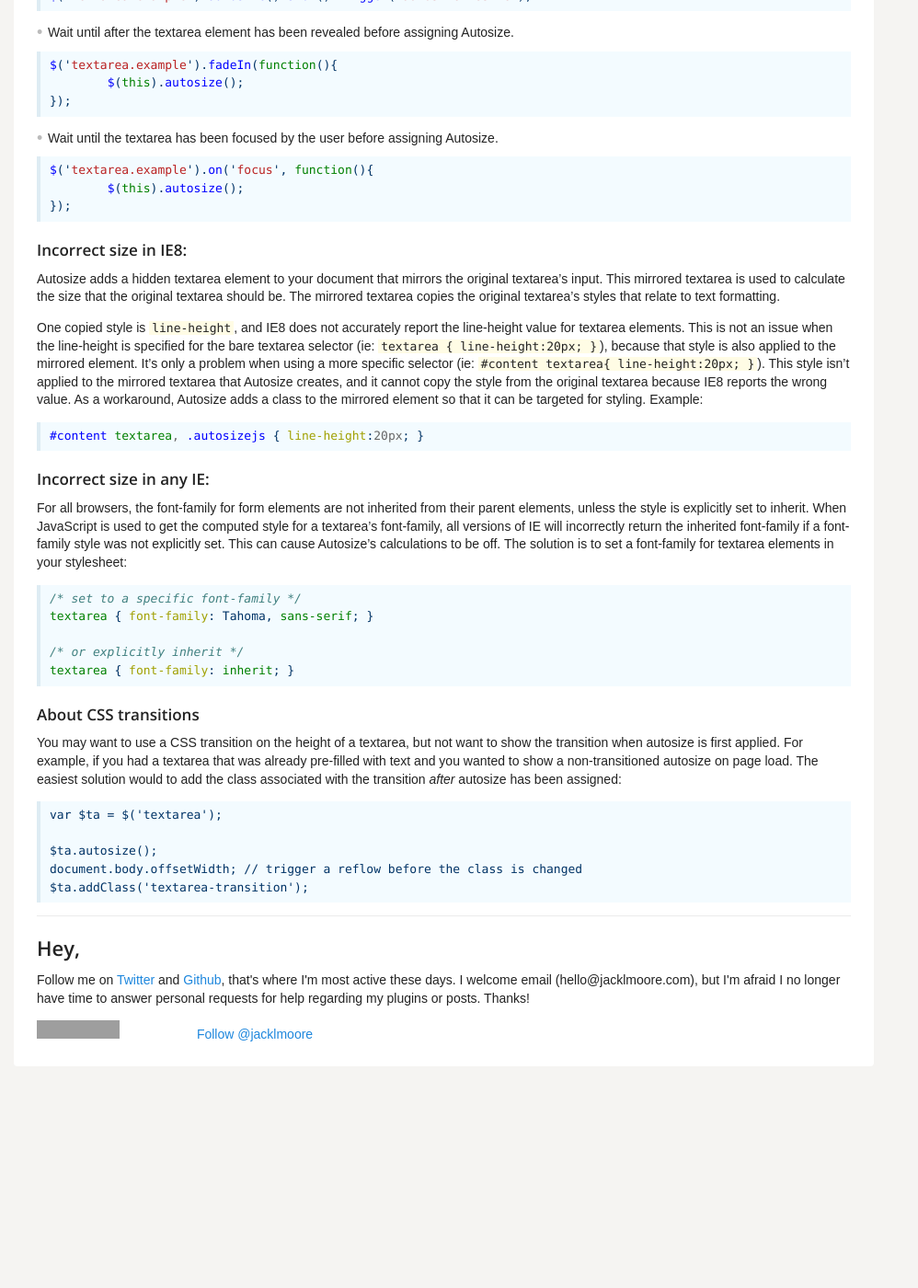
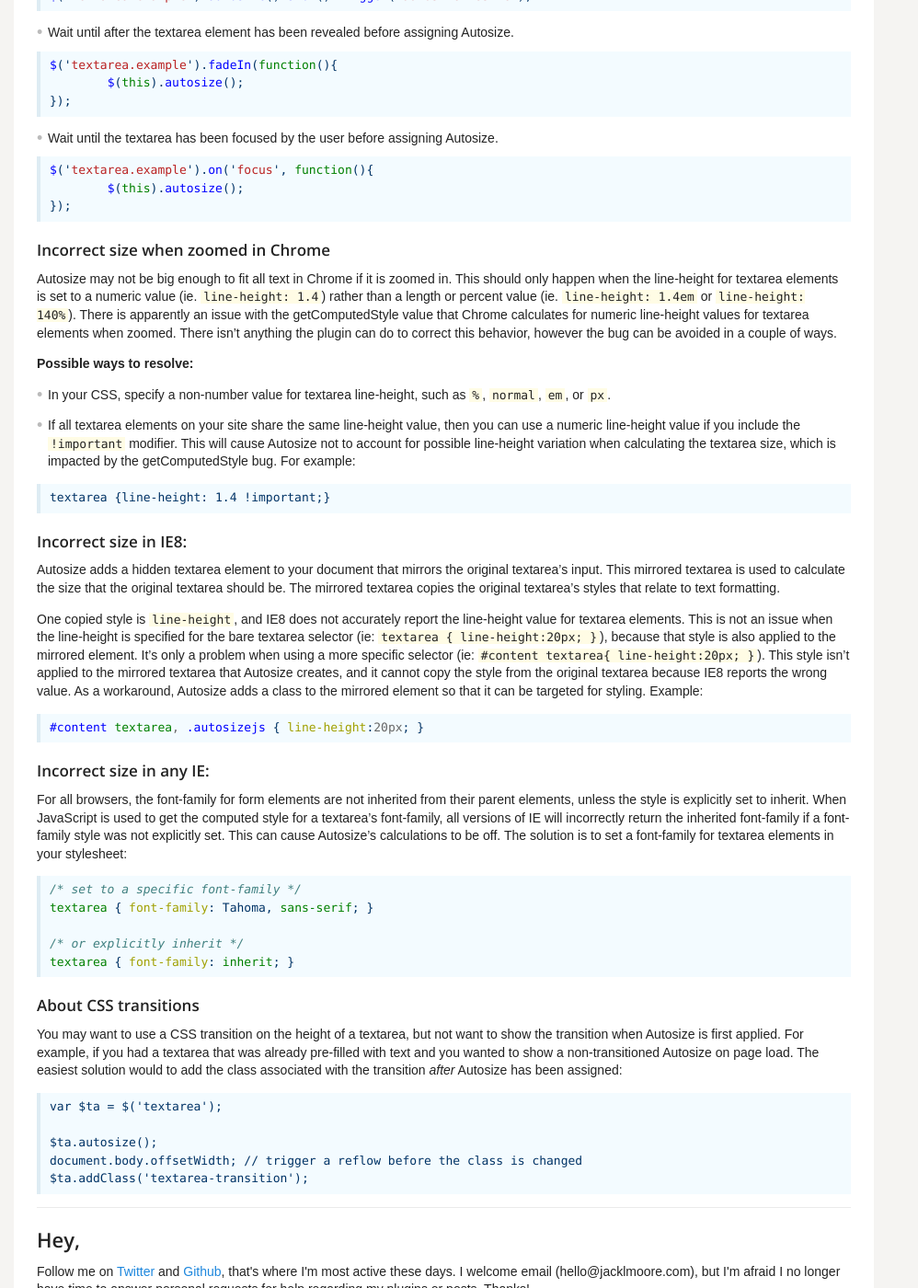
Before and after one commit to jackmoore/jackmoore.github.io, a Jekyll site: the page built from autosize.md, in a window 1280 px wide and 1400 px high, scrolled down 1530 px. Shown: the whole window at 92% size, without its empty margins (0-998 px from the left). Built offline with Jekyll 4.4.1, drawn with Linux system fonts in a browser that asks for light colours; Markdown is read by kramdown in place of the engine named in the settings; comment, search, counter and statistics services are not loaded; before the commit the page ends 2689 px from its top, so only the background shows below that; some of the changed text lies outside the part shown; grey boxes are pictures that could not be loaded.

Commit message:
updated faq

````diff
--- a/autosize.md
+++ b/autosize.md
@@ -66,7 +66,7 @@ $('#example').trigger('autosize.destroy');
 	<tr>
 		<td>append</td>
 		<td>''</td>
-		<td>For appending whitespace to the end of the height calculation (an extra newline improves the apperance when animating).  Example <code>$('.textarea').autosize({append: "\n"});</code></td>
+		<td>For appending whitespace to the end of the height calculation (an extra newline improves the appearance when animating).  Example <code>$('.textarea').autosize({append: "\n"});</code></td>
 	</tr>
 	<tr>
 		<td>callback</td>
@@ -77,8 +77,7 @@ $('#example').trigger('autosize.destroy');
 
 ## Known Issues &amp; Solutions
 
-
-### Incorrect size with hidden textarea elements
+<h3 id='faq-hidden-textarea'>Incorrect size with hidden textarea elements</h3>
 
 Autosize needs to be able to calculate the width of the textarea element when it is assigned.  JavaScript cannot accurately calculate the width of an element that has been removed from the document flow.  If you want to assign Autosize to a hidden textarea element, be sure to either specify the pixel width of the element in your CSS, or trigger the `autosize.resize` event after you reveal the textarea element.
 
@@ -109,6 +108,21 @@ $('textarea.example').on('focus', function(){
 ```
 
 
+<h3 id='faq-chrome-zoom'>Incorrect size when zoomed in Chrome</h3>
+
+Autosize may not be big enough to fit all text in Chrome if it is zoomed in.  This should only happen when  the line-height for textarea elements is set to a numeric value (ie. `line-height: 1.4`) rather than a length or percent value (ie. `line-height: 1.4em` or `line-height: 140%`).  There is apparently an issue with the getComputedStyle value that Chrome calculates for numeric line-height values for textarea elements when zoomed. There isn't anything the plugin can do to correct this behavior, however the bug can be avoided in a couple of ways.
+
+<strong>Possible ways to resolve:</strong>
+
+* In your CSS, specify a non-number value for textarea line-height, such as `%`, `normal`, `em`, or `px`.
+
+* If all textarea elements on your site share the same line-height value, then you can use a numeric line-height value if you include the `!important` modifier.  This will cause Autosize not to account for possible line-height variation when calculating the textarea size, which is impacted by the getComputedStyle bug.  For example:
+
+```
+textarea {line-height: 1.4 !important;}
+```
+
+
 ### Incorrect size in IE8:
 
 Autosize adds a hidden textarea element to your document that mirrors the original textarea's input.  This mirrored textarea is used to calculate the size that the original textarea should be.  The mirrored textarea copies the original textarea's styles that relate to text formatting.
@@ -133,7 +147,7 @@ textarea { font-family: inherit; }
 
 ### About CSS transitions
 
-You may want to use a CSS transition on the height of a textarea, but not want to show the transition when autosize is first applied.  For example, if you had a textarea that was already pre-filled with text and you wanted to show a non-transitioned autosize on page load.  The easiest solution would to add the class associated with the transition *after* autosize has been assigned:
+You may want to use a CSS transition on the height of a textarea, but not want to show the transition when Autosize is first applied.  For example, if you had a textarea that was already pre-filled with text and you wanted to show a non-transitioned Autosize on page load.  The easiest solution would to add the class associated with the transition *after* Autosize has been assigned:
 
 ```
 var $ta = $('textarea');
````
